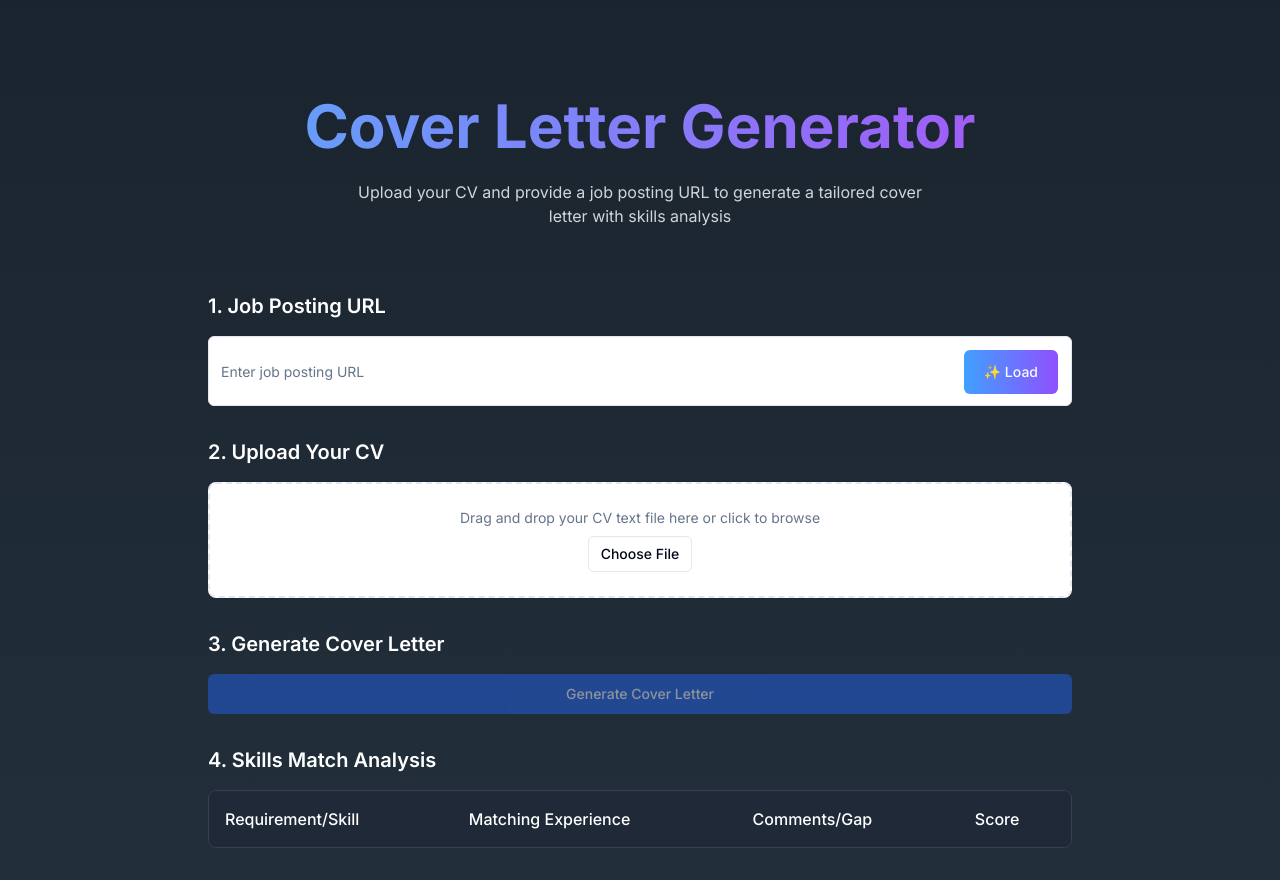
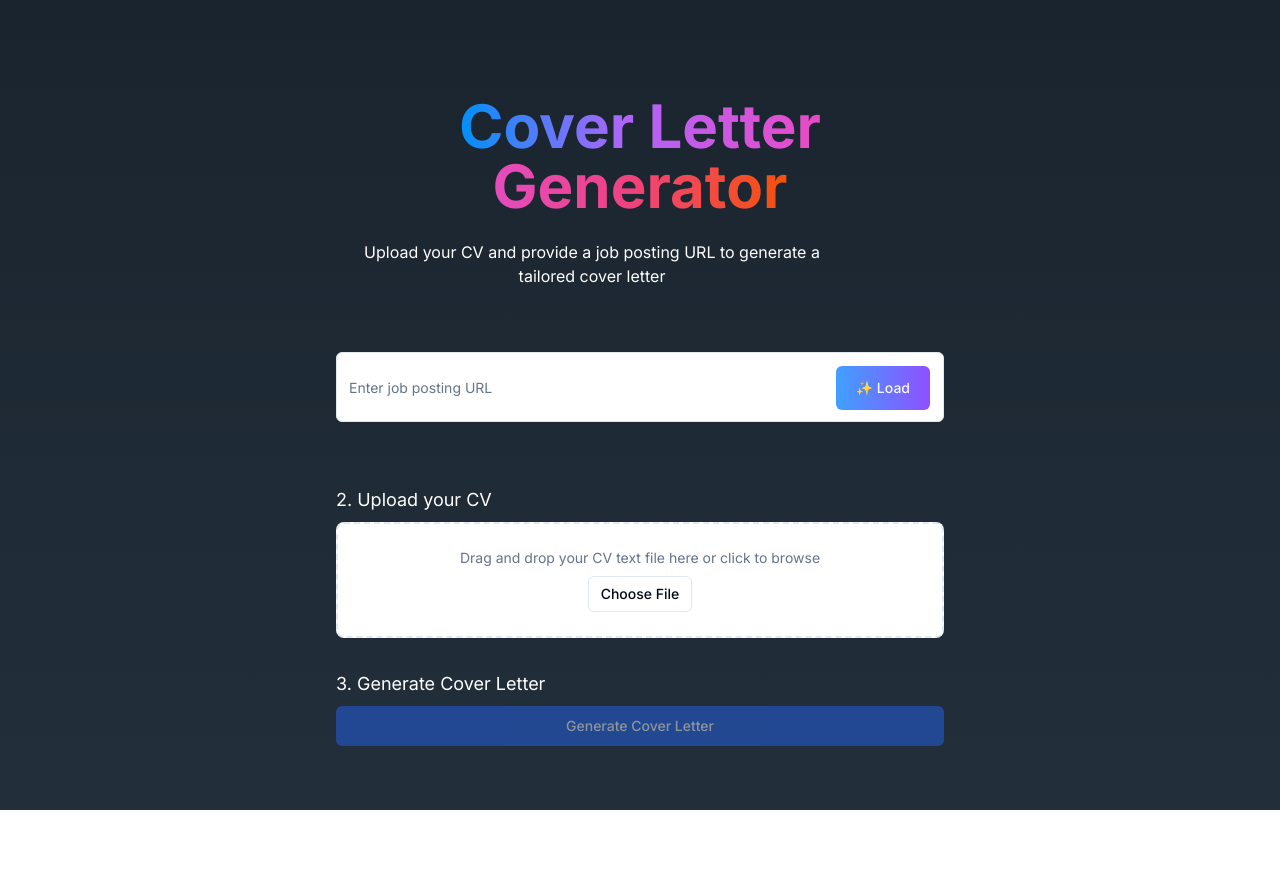
Before and after one commit to Oslotom/cover-letter-crafty, a React (Vite) app: page / in a window 1280 px wide. After the commit the page ends 810 px from the top, so only its background shows below. Built offline with nearby package versions, Linux system fonts and the light colour scheme.

Commit message:
Revert "rw"
This reverts commit fb19bd3c4ad17006bec29117044c8d796e7f5b70.

```diff
--- a/src/components/CoverLetterGenerator.tsx
+++ b/src/components/CoverLetterGenerator.tsx
@@ -16,12 +16,6 @@ export const CoverLetterGenerator = ({ cvContent, jobContent }: CoverLetterGener
   const [isGenerating, setIsGenerating] = useState(false);
   const { toast } = useToast();
 
-  const truncateText = (text: string) => {
-    // Roughly estimate 4 characters per token
-    const maxChars = 4000; // This gives us roughly 1000 tokens per text
-    return text.length > maxChars ? text.slice(0, maxChars) + '...' : text;
-  };
-
   const generateCoverLetter = async () => {
     if (!cvContent || !jobContent) {
       toast({
@@ -34,34 +28,37 @@ export const CoverLetterGenerator = ({ cvContent, jobContent }: CoverLetterGener
 
     setIsGenerating(true);
     try {
-      const hf = new HfInference("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");
+      const hf = new HfInference("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"); // Replace with your actual key if needed
+      const prompt = `Generate a professional cover letter based on the following CV and job description. Return ONLY the cover letter text, nothing else, max 300 characters.
 
-      // Truncate inputs to manage token count
-      const truncatedCV = truncateText(cvContent);
-      const truncatedJob = truncateText(jobContent);
+CV:
+${cvContent}
 
-      const prompt = `Generate a professional cover letter (max 300 words) based on this CV and job description:
+Job Description:
+${jobContent}
 
-CV Summary:
-${truncatedCV}
+Write a concise and compelling cover letter that:
+1. Introduces the candidate professionally
+2. Highlights relevant experience and skills from the CV that match the job requirements
+3. Explains why the candidate is a good fit for the role
+4. Concludes with a call to action
+5. Uses a professional tone throughout. Do not include any extra text or explanations outside the cover letter itself.
 
-Job Summary:
-${truncatedJob}
-
-Write a concise cover letter that matches the CV skills to job requirements. Include: introduction, relevant experience, why you're a good fit, and call to action.`;
+Cover Letter:`;
 
       const response = await hf.textGeneration({
-        model: 'mistralai/Mistral-7B-Instruct-v0.2',
+        model: 'mistralai/Mistral-7B-Instruct-v0.2', // Or a model better suited for this task
         inputs: prompt,
         parameters: {
-          max_new_tokens: 300,
-          temperature: 0.7,
+          max_new_tokens: 400, // Increased for potentially longer letters
+          temperature: 0.8, // Lowered for more focused output
           top_p: 0.9,
-          repetition_penalty: 1.2,
+          repetition_penalty: 1.0,
         },
       });
 
       const generatedText = response.generated_text.trim();
+
       const extractedLetter = extractCoverLetter(generatedText);
       setCoverLetter(extractedLetter);
 
@@ -108,7 +105,7 @@ Write a concise cover letter that matches the CV skills to job requirements. Inc
 
 
   return (
-    <div className="space-y-4">
+    <div className="space-y-4 ">
       <Button
         onClick={generateCoverLetter}
         disabled={isGenerating || !cvContent || !jobContent}
--- a/src/pages/Index.tsx
+++ b/src/pages/Index.tsx
@@ -1,139 +1,43 @@
-// pages/index.tsx
-import { useState, useEffect } from 'react';
+import { useState } from 'react';
 import { FileUpload } from '@/components/FileUpload';
 import { UrlInput } from '@/components/UrlInput';
 import { CoverLetterGenerator } from '@/components/CoverLetterGenerator';
-
-interface AnalysisResult {
-  requirement: string;
-  matchingExperience: string;
-  gapAnalysis: string;
-  score: number;
-}
-
-interface AnalysisData {
-  requirements: AnalysisResult[];
-  totalScore: number;
-}
-
-const AnalysisTable = ({ cvContent, jobContent }: { cvContent: string; jobContent: string }) => {
-  const [analysis, setAnalysis] = useState<AnalysisData | null>(null);
-  const [loading, setLoading] = useState(false);
-  const [error, setError] = useState('');
-
-  useEffect(() => {
-    const fetchAnalysis = async () => {
-      if (cvContent && jobContent) {
-        try {
-          setLoading(true);
-          const response = await fetch('/api/analyze', {
-            method: 'POST',
-            headers: {
-              'Content-Type': 'application/json',
-            },
-            body: JSON.stringify({ cvContent, jobContent }),
-          });
-
-          const data = await response.json();
-          setAnalysis(data);
-        } catch (err) {
-          setError('Failed to analyze documents');
-        } finally {
-          setLoading(false);
-        }
-      }
-    };
-
-    fetchAnalysis();
-  }, [cvContent, jobContent]);
-
-  if (loading) return <div className="text-white p-4 rounded-lg bg-gray-800">Analyzing documents...</div>;
-  if (error) return <div className="text-red-500 p-4 rounded-lg bg-gray-800">{error}</div>;
-
-  return (
-    <div className="overflow-x-auto rounded-lg border border-gray-700">
-      <table className="w-full text-white">
-        <thead className="bg-gray-800">
-          <tr>
-            <th className="p-4 text-left font-medium">Requirement/Skill</th>
-            <th className="p-4 text-left font-medium">Matching Experience</th>
-            <th className="p-4 text-left font-medium">Comments/Gap</th>
-            <th className="p-4 text-left font-medium">Score</th>
-          </tr>
-        </thead>
-        <tbody>
-          {analysis?.requirements?.map((req, index) => (
-            <tr key={index} className="border-t border-gray-700 hover:bg-gray-800">
-              <td className="p-4">{req.requirement}</td>
-              <td className="p-4">{req.matchingExperience || 'Not found'}</td>
-              <td className="p-4">{req.gapAnalysis}</td>
-              <td className="p-4">
-                <div className="flex items-center gap-2">
-                  <span>{req.score}/6</span>
-                  <div className="w-16 h-2 bg-gray-700 rounded-full">
-                    <div
-                      className="h-2 rounded-full bg-gradient-to-r from-blue-400 to-purple-500"
-                      style={{ width: `${(req.score / 6) * 100}%` }}
-                    />
-                  </div>
-                </div>
-              </td>
-            </tr>
-          ))}
-        </tbody>
-        {analysis && (
-          <tfoot className="bg-gray-800">
-            <tr>
-              <td className="p-4 font-bold" colSpan={3}>Total Match Score</td>
-              <td className="p-4 font-bold">
-                {analysis.totalScore}/{(analysis.requirements.length * 6)}
-              </td>
-            </tr>
-          </tfoot>
-        )}
-      </table>
-    </div>
-  );
-};
 
 const Index = () => {
   const [cvContent, setCvContent] = useState('');
   const [jobContent, setJobContent] = useState('');
 
+
   return (
-    <div className="min-h-screen py-8 bg-gradient-to-b from-[#1a242f] to-[#222f3a]">
-      <div className="container max-w-4xl mx-auto space-y-16 pt-16 px-4">
-        <div className="text-center space-y-6">
-          <h1 className="text-5xl md:text-6xl font-bold bg-gradient-to-r from-blue-400 to-purple-500 bg-clip-text text-transparent">
-            Cover Letter Generator
+    <div className="min-h-screen py-8 bg-gradient-to-b from-[#1a242f] to-[#222f3a] "> {/* Added gradient background */}
+      <div className="container max-w-2xl mx-auto space-y-16 pt-16 p-8">
+        <div className="text-center space-y-6  ">
+        <h1 className="text-6xl font-bold">
+            <span className="span-gradient-text">Cover Letter Generator</span>
           </h1>
-          <p className="text-gray-300 max-w-xl mx-auto">
-            Upload your CV and provide a job posting URL to generate a tailored cover letter with skills analysis
-          </p>
+             <p className="text-muted-foreground text-center max-w-lg text-white ">Upload your CV and provide a job posting URL to generate a tailored cover letter
+ </p>
         </div>
 
-        <div className="space-y-8">
-          <div className="space-y-4">
-            <h2 className="text-xl text-white font-semibold">1. Job Posting URL</h2>
+
+
+          <div className="space-y-2">
+
             <UrlInput onUrlContent={setJobContent} />
           </div>
 
-          <div className="space-y-4">
-            <h2 className="text-xl text-white font-semibold">2. Upload Your CV</h2>
+          <div className="grid gap-8">
+          <div className="space-y-2">
+            <h2 className="text-lg text-white">2. Upload your CV</h2>
             <FileUpload onFileContent={setCvContent} />
           </div>
 
-          <div className="space-y-4">
-            <h2 className="text-xl text-white font-semibold">3. Generate Cover Letter</h2>
+          <div className="space-y-2">
+            <h2 className="text-lg text-white">3. Generate Cover Letter</h2>
             <CoverLetterGenerator
               cvContent={cvContent}
               jobContent={jobContent}
             />
-          </div>
-
-          <div className="space-y-4">
-            <h2 className="text-xl text-white font-semibold">4. Skills Match Analysis</h2>
-            <AnalysisTable cvContent={cvContent} jobContent={jobContent} />
           </div>
         </div>
       </div>
```
